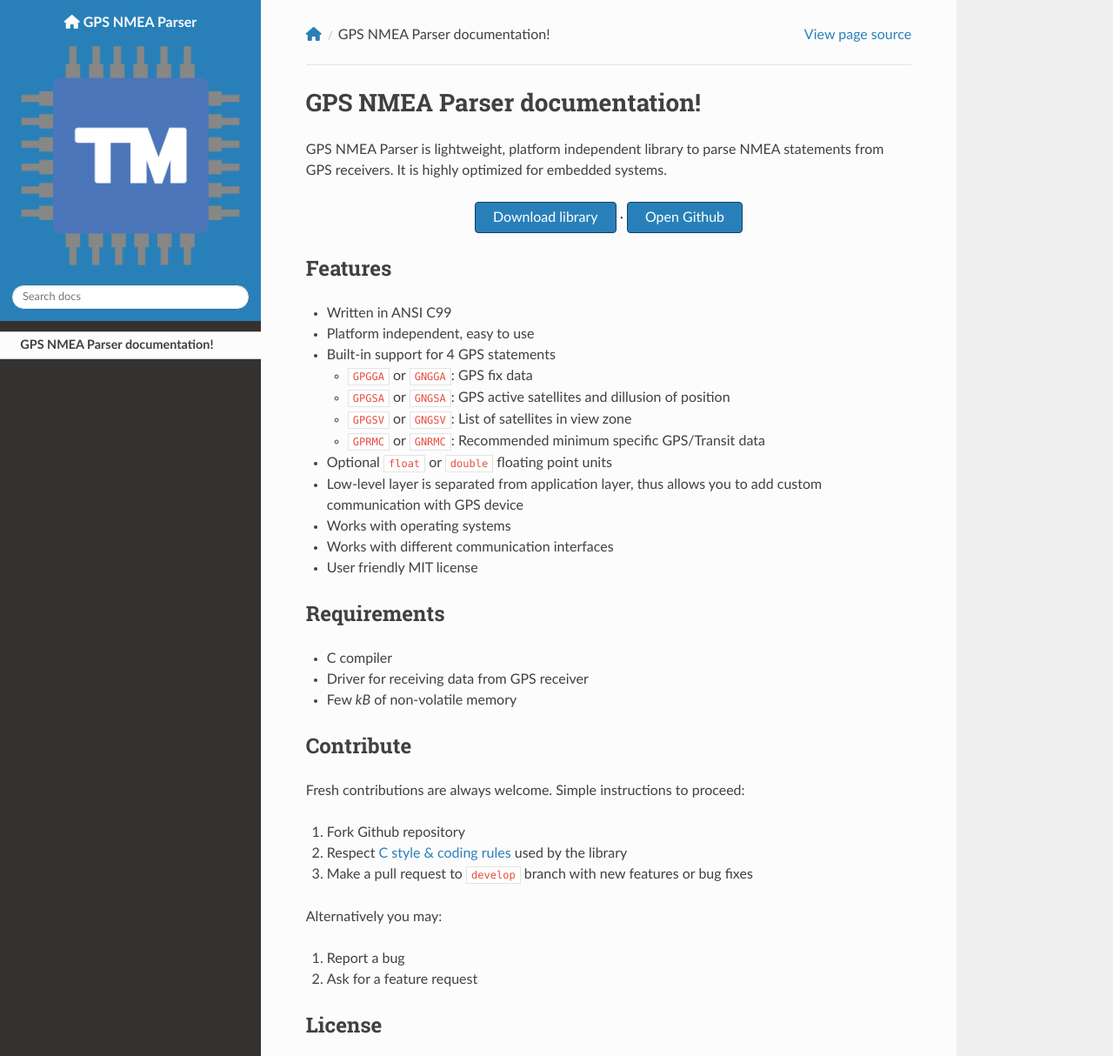
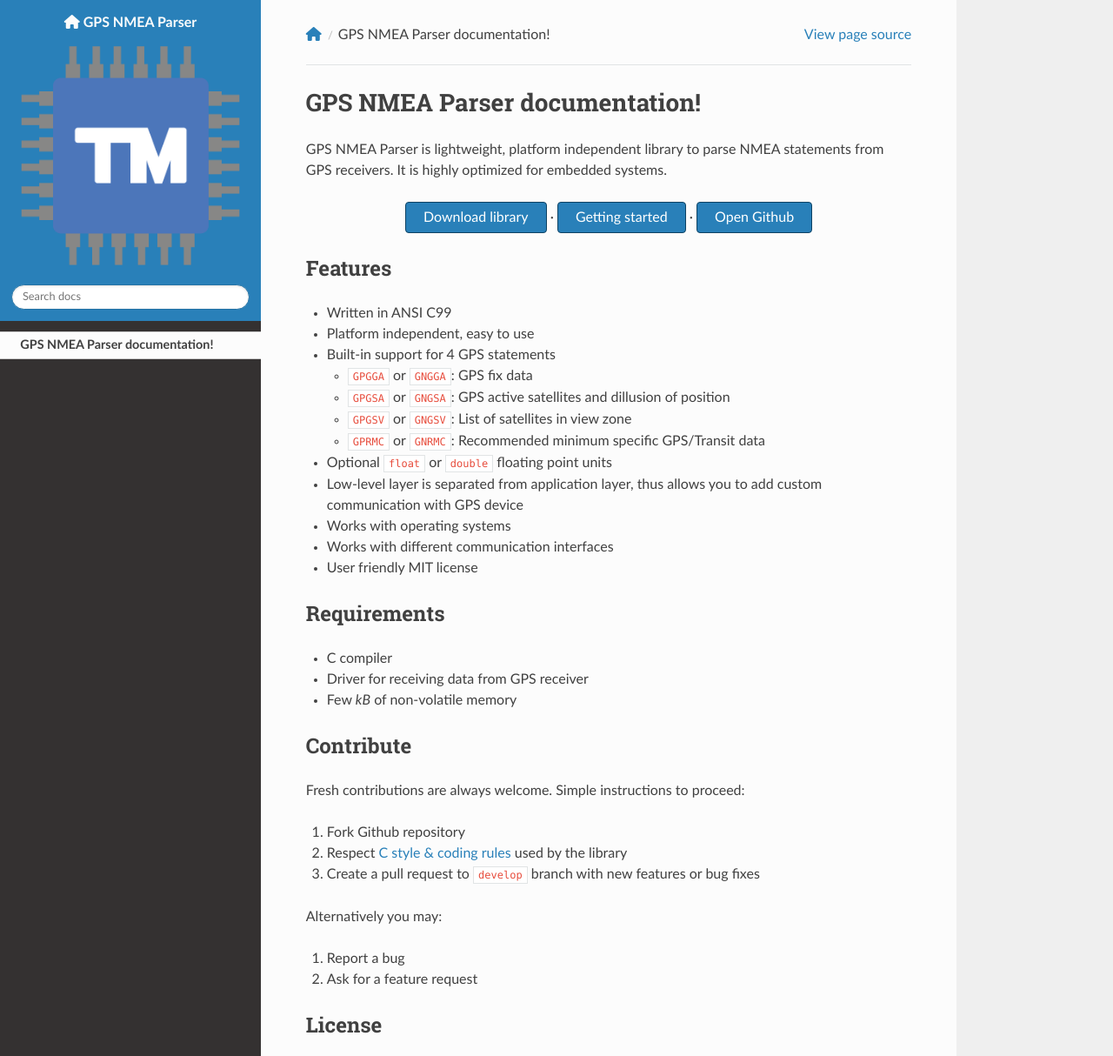
Before and after one commit to MaJerle/lwgps, a Sphinx documentation site: the page built from docs/index.rst, in a window 1280 px wide and 1400 px high, cut to the strip 0-1214 px from the top of the window. Shown: the whole strip at 87% size. Built offline with Sphinx 7.4.7 and the Read the Docs theme 2.0.0, drawn with Linux system fonts in a browser that asks for light colours; nearby versions of some CDN libraries; pages that are not in the unit, such as notebooks, are missing from menus.

Commit message:
Change to getting started

```diff
--- a/docs/get-started/index.rst
+++ b/docs/get-started/index.rst
@@ -1,7 +1,7 @@
-.. _get_started:
+.. _getting_started:
 
-Get started
-===========
+Getting started
+===============
 
 .. _download_library:
 
--- a/docs/index.rst
+++ b/docs/index.rst
@@ -6,7 +6,7 @@
 .. rst-class:: center
 .. rst-class:: index_links
 
-  	:ref:`download_library` · `Open Github <https://github.com/MaJerle/gps-nmea-parser>`_
+    :ref:`download_library` · :ref:`getting_started` · `Open Github <https://github.com/MaJerle/gps-nmea-parser>`_
 
 Features
 ^^^^^^^^
@@ -40,7 +40,7 @@
 
 #. Fork Github repository
 #. Respect `C style & coding rules <https://github.com/MaJerle/c-code-style>`_ used by the library
-#. Make a pull request to ``develop`` branch with new features or bug fixes
+#. Create a pull request to ``develop`` branch with new features or bug fixes
 
 Alternatively you may:
 
```
